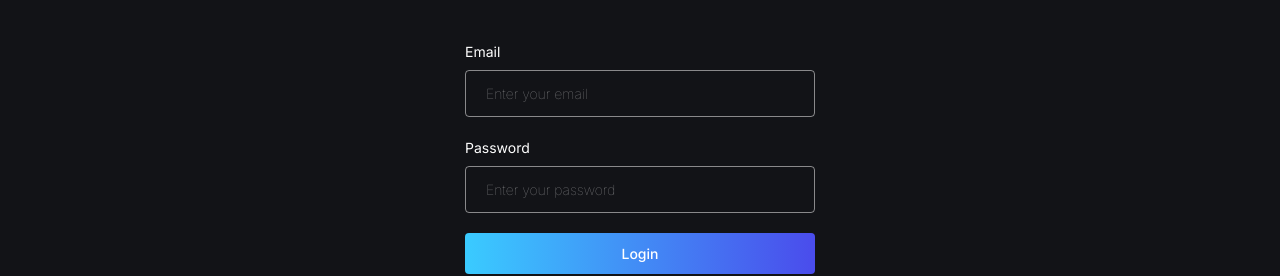
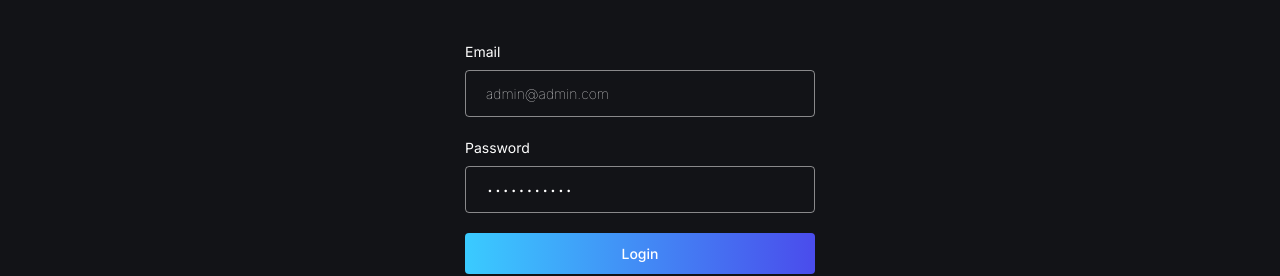
Before and after one commit to Abhijeet-Gautam5702/authwave-frontend-deployment-fork, a Next.js app: page /login in a window 1280 px wide. Shown: the part 237-513 px from the top of the page. Built offline with nearby package versions, Linux system fonts and the light colour scheme; no server answers.

Commit message:
Minor changes

```diff
--- a/src/app/login/page.tsx
+++ b/src/app/login/page.tsx
@@ -22,7 +22,13 @@ const LoginPage = () => {
     reset,
     formState: { errors },
     clearErrors,
-  } = useForm<LoginFormInputs>();
+  } = useForm<LoginFormInputs>({
+    // TODO:Remove the default values when the production is ready
+    defaultValues: {
+      email: "admin@admin.com",
+      password: "Test123456@",
+    },
+  });
 
   const [loading, setLoading] = useState(false);
   const dispatch = useDispatch();
```
